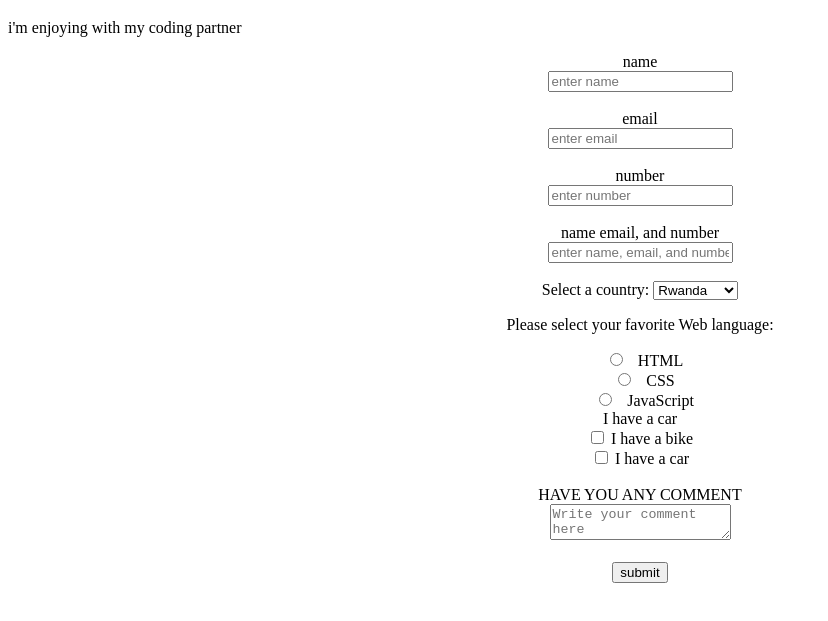
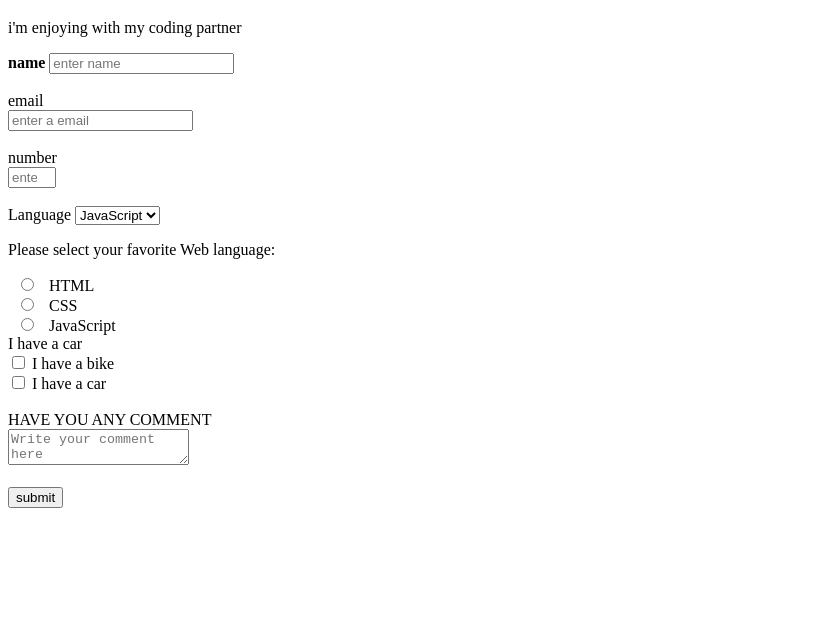
Before and after one commit to sosthenrisasi/sosthen-ashuaks, a plain HTML site: page index.html in a window 1280 px wide. Shown: the part 61-682 px from the top of the page, without its empty margins (0-828 px from the left). Drawn offline with Linux system fonts and the light colour scheme.

Commit message:
form, select

```diff
--- a/index.html
+++ b/index.html
@@ -9,23 +9,28 @@
   <body>
      <h1 id= title>template</h1>
       <p id="description">i'm enjoying with my coding partner</p>
-      <form id="survey_form">
-        <label for="name">name</label><br>
-        <input type="text" id="name" placeholder="enter name"><br><br>
-        <label for="email">email</label><br>
-        <input type="email" id="email" placeholder="enter email"><br><br>
-        <label for="number">number</label><br>
-        <input type="number" id="number" placeholder="enter number"><br><br>
-        <label for="name, email, and number">name email, and number</label><br>
-        <input type="name, email, and number" id="name, email, and number" placeholder="enter name, email, and number"><br><br>
-        <label for="Countries">Select a country:</label>
-<select name="countries" id="countries">
-  <option value="Rwanda">Rwanda</option>
-  <option value="Ghana">Ghana</option>
-  <option value="Cameroon">Cameroon</option>
-  <option value="Congo">Congo</option>
-  <option value="Nigeria">Nigeria</option>
+      <form method="post" action="action_page.php" id="survey-form">
+        <label for="name"  id="name-label"><b>name</b></label>
+        <input type="name"  id="name" required placeholder="enter name">
+        <br><br>
+        <label for="email" id="email-label">email</label><br>
+        <input type="email" id="email" required placeholder="enter a email" >
+        <br><br>
+        <label for="number" id="number-label">number</label>
+        <br>
+        <input type="number" id="number" min="5" max="9" placeholder="enter a number" required/>
+        <br><br>
+
       </select>
+      <label for="lang">Language</label>
+      <select name="languages" id="dropdown">
+        <option value="javascript">JavaScript</option>
+        <option value="php">PHP</option>
+        <option value="java">Java</option>
+        <option value="golang">Golang</option>
+        <option value="python">Python</option>
+      </select>
+
       <p>Please select your favorite Web language:</p>
       <input type="radio" id="html" name="fav_language" value="HTML">
       <label for="html">HTML</label><br>
@@ -41,7 +46,7 @@
     <label for="vehicle2"> I have a car</label><br> <br>
     <label for="Comment">HAVE YOU ANY COMMENT</label><br>
     <textarea name="Comment" placeholder="Write your comment here"></textarea><br><br>
-<input type="submit" value="submit"><br><br>
+    <button type="submit" id="submit">submit</button>
       </form>
       <script src="https://cdn.freecodecamp.org/testable-projects-fcc/v1/bundle.js"></script>
     <script  src="js/index.js"></script>
```
Also changed, not shown: css/style.css (line endings or trailing spaces). Lines whose indentation alone changed are shown as unchanged.
